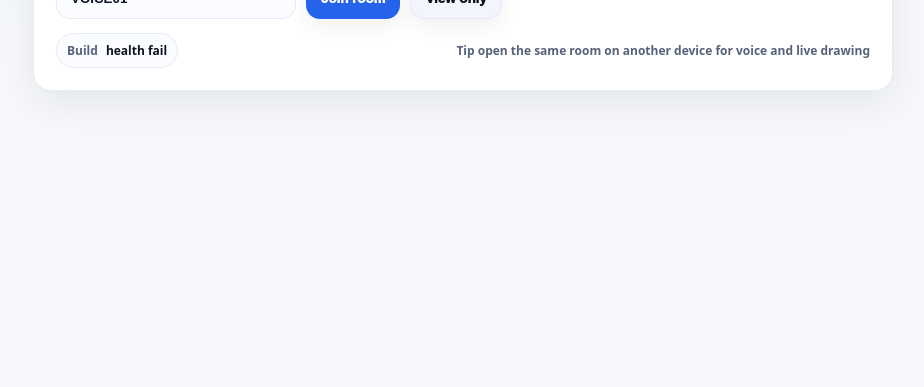
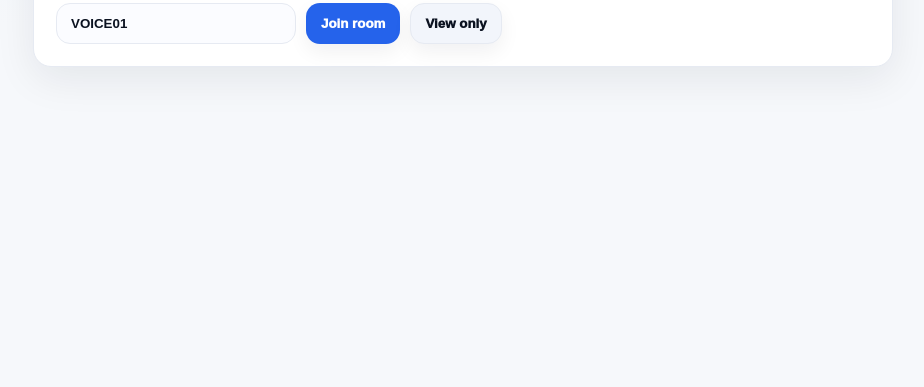
Before and after one commit to soycyj/unline, a website: page public/index.html in a window 1280 px wide. Shown: the part 413-800 px from the top of the page, without its empty margins (177-1101 px from the left). Drawn offline with Linux system fonts and the light colour scheme; no server answers.

Commit message:
Update index.html

```diff
--- a/public/index.html
+++ b/public/index.html
@@ -128,11 +128,6 @@
       <button class="primary" id="join">Join room</button>
       <button id="watch">View only</button>
     </div>
-
-    <div class="mini">
-      <div class="pill">Build <strong id="buildTxt" style="color:var(--text)">loading</strong></div>
-      <div>Tip open the same room on another device for voice and live drawing</div>
-    </div>
   </div>
 
   <script>
```
